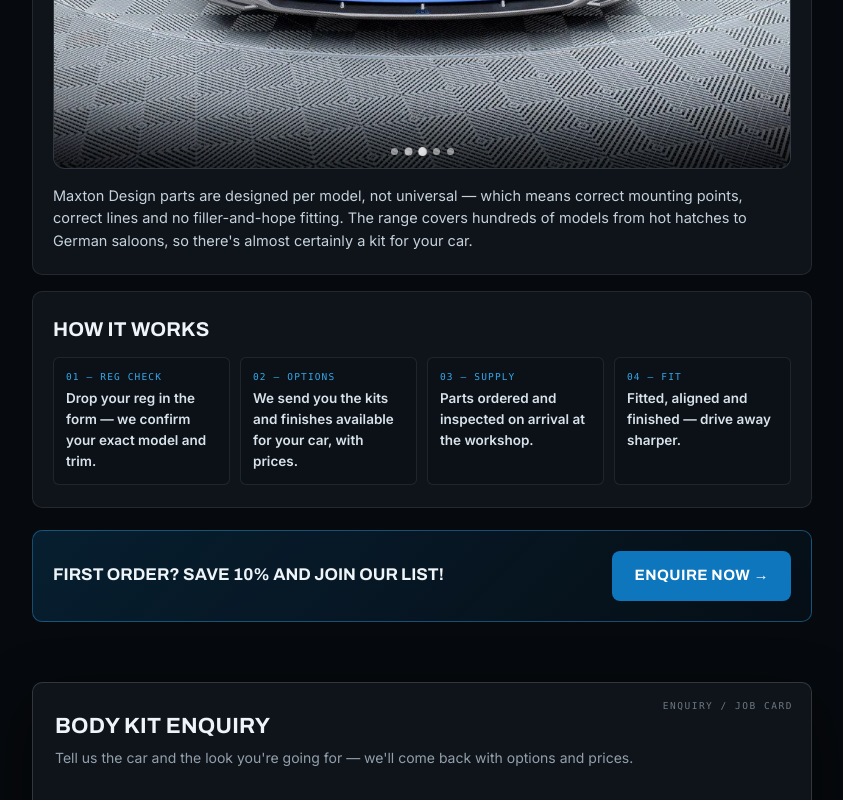
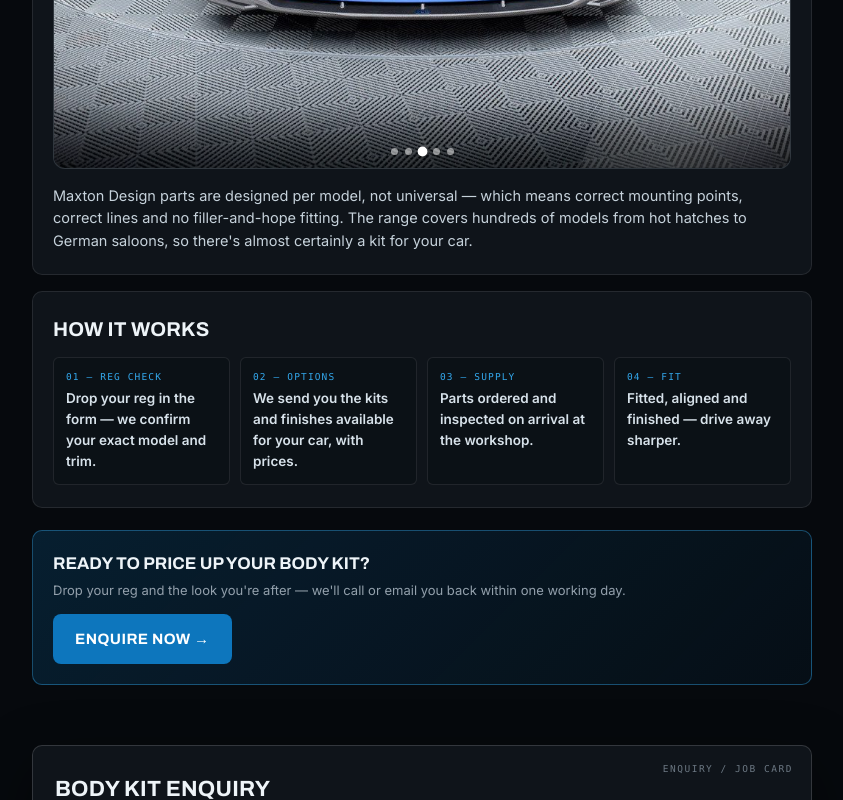
Before and after one commit to aadambaig/baigtyres-enquiry, a website: page public/services/body-kits/index.html in a window 1280 px wide. Shown: the part 1441-2241 px from the top of the page, without its empty margins (218-1061 px from the left). Drawn offline with Linux system fonts and the light colour scheme.

Commit message:
Repoint body-kits mid-page CTA to enquiry, mention call or email

```diff
--- a/public/services/body-kits/index.html
+++ b/public/services/body-kits/index.html
@@ -126,7 +126,8 @@
 
     <div class="cta-strip reveal">
       <div>
-        <div class="t">First order? Save 10% and join our list!</div>
+        <div class="t">Ready to price up your body kit?</div>
+        <div class="s">Drop your reg and the look you're after — we'll call or email you back within one working day.</div>
       </div>
       <a href="#enquire" class="lookup-btn" style="padding:13px 22px;">Enquire now →</a>
     </div>
```
